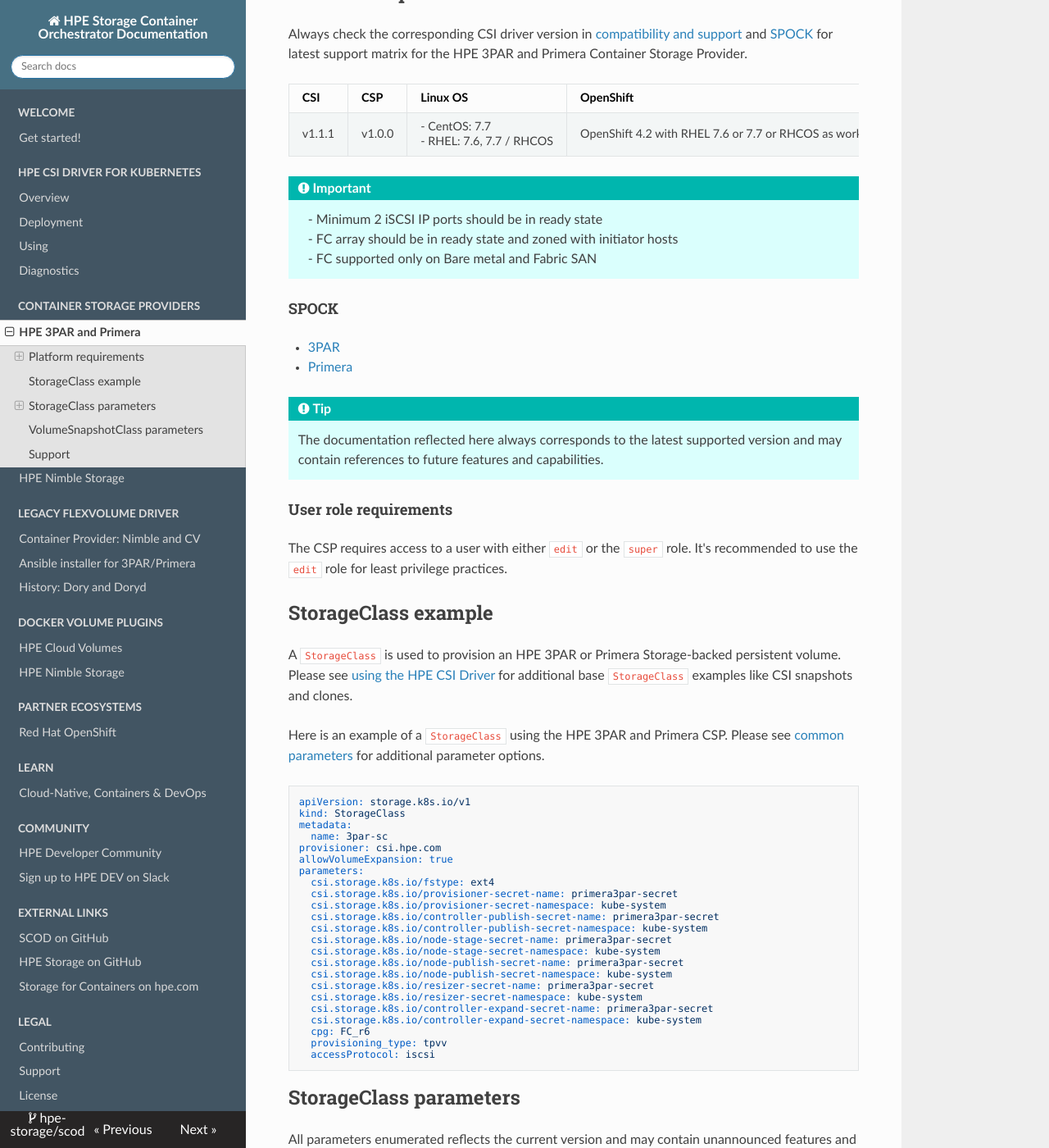
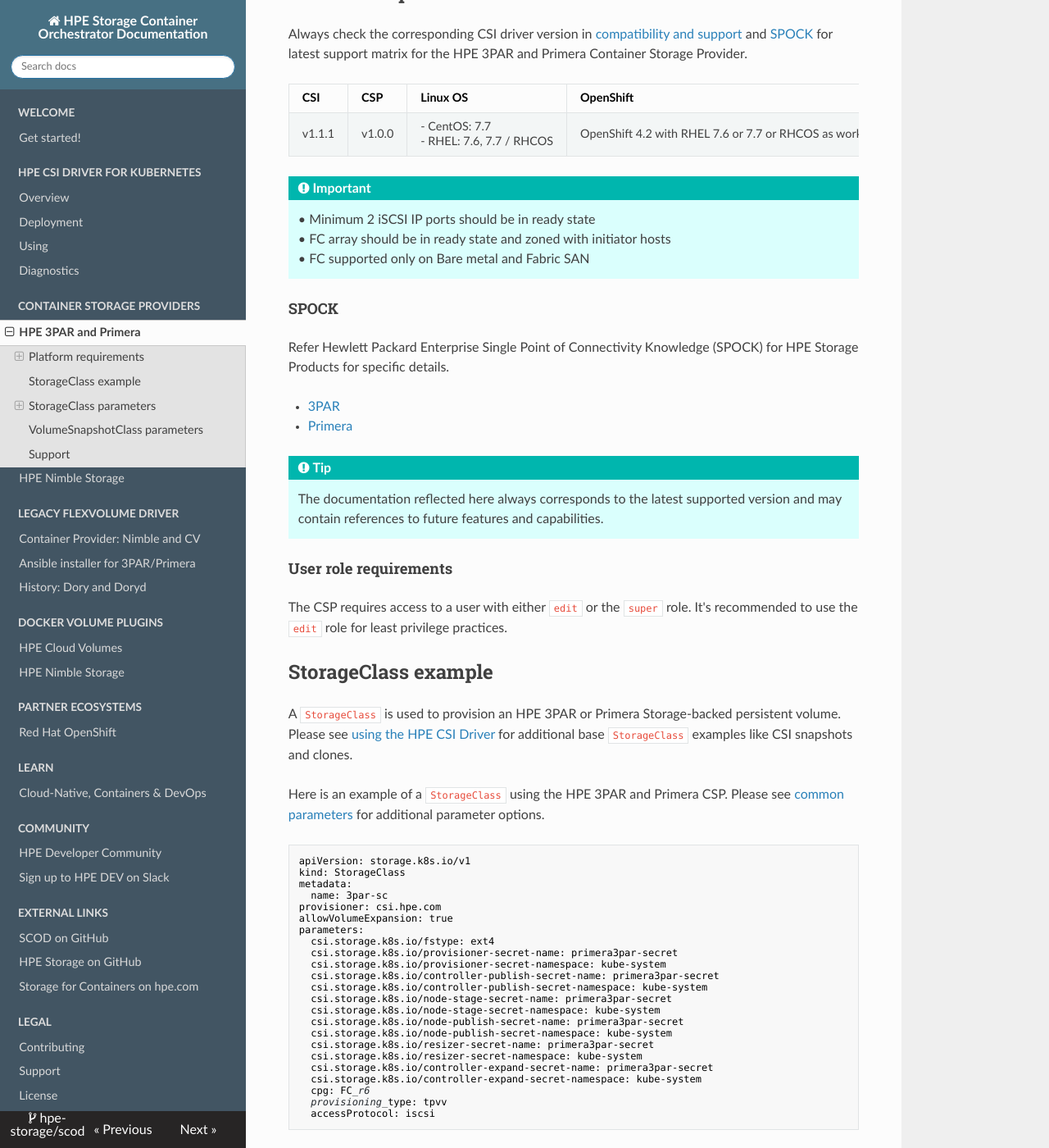
Before and after one commit to hpe-storage/scod, an MkDocs documentation site: the page built from docs/container_storage_provider/hpe_3par_primera/index.md, in a window 1280 px wide and 1400 px high, scrolled down 606 px. Shown: the whole window at 82% size. Built offline with MkDocs 1.6.1, drawn with Linux system fonts in a browser that asks for light colours; nearby versions of some CDN libraries.

Commit message:
Addresses review comments

````diff
--- a/docs/container_storage_provider/hpe_3par_primera/index.md
+++ b/docs/container_storage_provider/hpe_3par_primera/index.md
@@ -13,13 +13,15 @@
 | v1.1.1 | v1.0.0 | - CentOS: 7.7 <br /> - RHEL: 7.6, 7.7 / RHCOS | OpenShift 4.2 with RHEL 7.6 or 7.7 or RHCOS as worker nodes| K8s 1.16, 1.17 | - 3PAR OS: 3.3.1 (FC & iSCSI) <br /> - Primera OS: 4.0.0, 4.1.0 (FC only) |
 
 !!! important
-    &emsp;- Minimum 2 iSCSI IP ports should be in ready state<br>
-    &emsp;- FC array should be in ready state and zoned with initiator hosts<br>
-    &emsp;- FC supported only on Bare metal and Fabric SAN
+    • Minimum 2 iSCSI IP ports should be in ready state<br />
+    • FC array should be in ready state and zoned with initiator hosts<br />
+    • FC supported only on Bare metal and Fabric SAN
 
 #### SPOCK
-* [3PAR](https://spock.corp.int.hpe.com/SPOCK/Pages.internal/spock2Html.aspx?htmlFile=hw_3par.internal.html)
-* [Primera](https://spock.corp.int.hpe.com/SPOCK/Pages.internal/spock2Html.aspx?htmlFile=hw_primera.internal.html)
+Refer Hewlett Packard Enterprise Single Point of Connectivity Knowledge (SPOCK) for HPE Storage Products for specific details.
+
+* [3PAR](https://h20272.www2.hpe.com/SPOCK/Pages/spock2Html.aspx?htmlFile=hw_3par.html)
+* [Primera](https://h20272.www2.hpe.com/SPOCK/Pages/spock2Html.aspx?htmlFile=hw_primera.html)
 
 !!! tip
     The documentation reflected here always corresponds to the latest supported version and may contain references to future features and capabilities.
@@ -34,7 +36,7 @@
 
 Here is an example of a `StorageClass` using the HPE 3PAR and Primera CSP. Please see [common parameters](#common_parameters_for_provisioning) for additional parameter options.
 
-```yaml
+```markdown
 apiVersion: storage.k8s.io/v1
 kind: StorageClass
 metadata:
````
Also changed, not shown: docs/csi_driver/deployment.md (+0 -3 lines), docs/welcome/index.md (+1 -1 lines).
